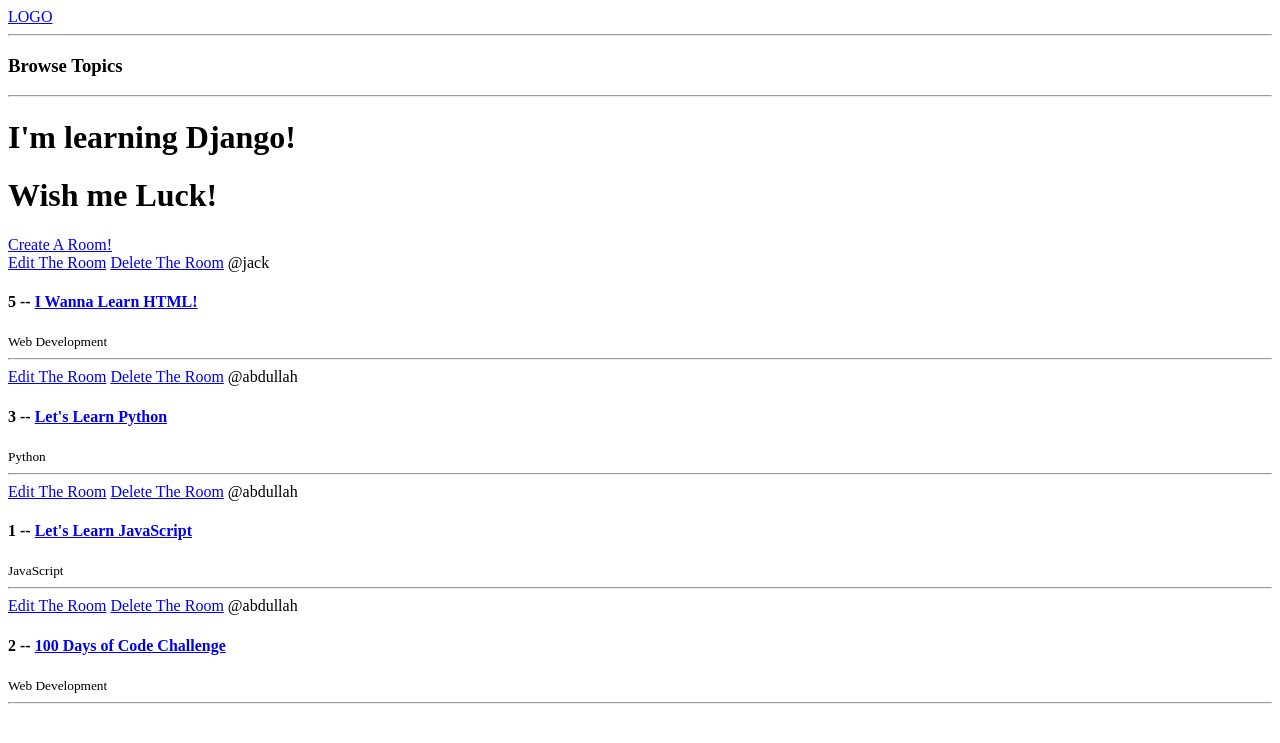
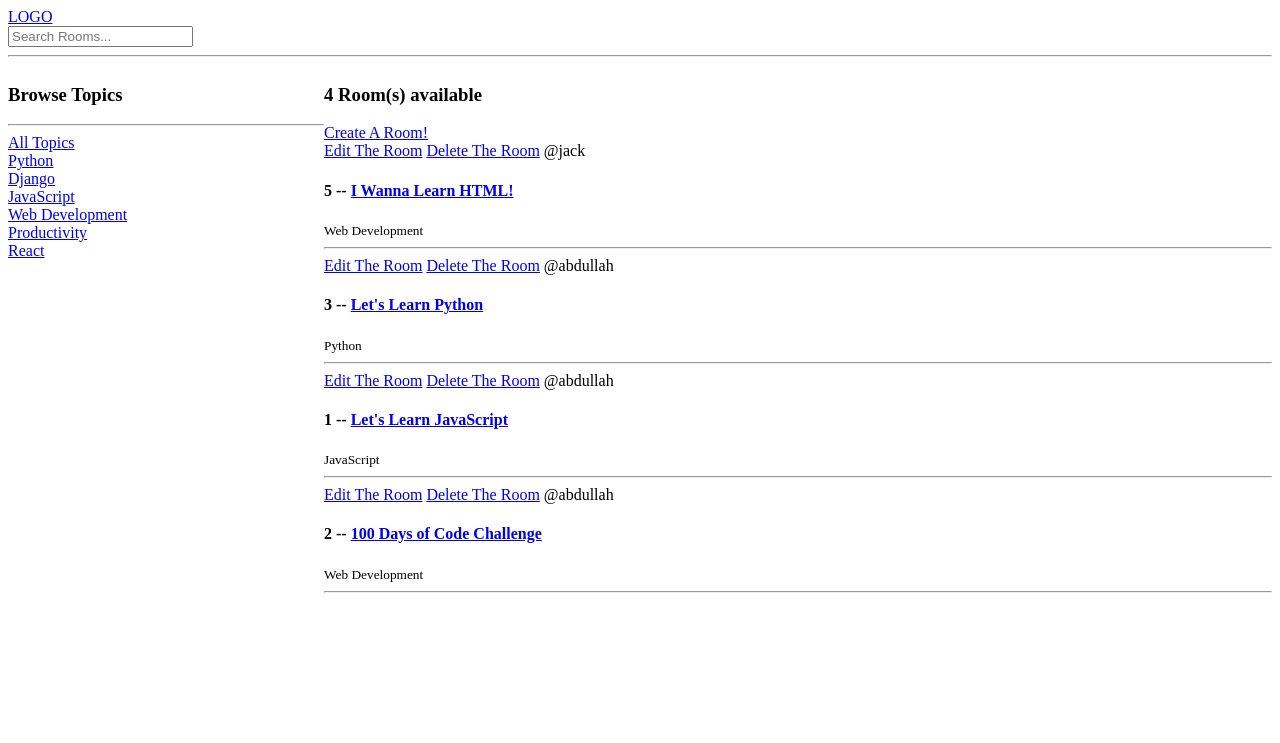
Before and after one commit to AbdullahJaved65/StudyBuddy, a Django app: page / in a window 1280 px wide. Shown: the top 743 px of the page. Run offline with Django 4.2, Linux system fonts and the light colour scheme; data comes from the database, SQL or seed files in the repository.

Commit message:
Added Styling (Second Part), Added Fully Dynamic Search Functionality

```diff
--- a/base/templates/base/home.html
+++ b/base/templates/base/home.html
@@ -1,4 +1,5 @@
 {% extends 'main.html' %}
+
 <!DOCTYPE html>
 <html lang="en">
 <head>
@@ -6,14 +7,27 @@
     <title>Home Page</title>
 </head>
 {% block content %}
+    <style>
+        .home-container {
+            display: grid;
+            grid-template-columns: 1fr 3fr;
+        }
+    </style>
     <body>
     <div class="home-container">
+        <div>
             <h3>Browse Topics</h3>
             <hr>
+            <a href="{% url 'home' %}">All Topics</a>
+            {% for topic in topics %}
+                <div>
+                    <a href="{% url 'home' %}?q={{ topic.name }}">{{ topic.name }}</a>
                 </div>
+            {% endfor %}
+        </div>
+
         <div>
-        <h1>I'm learning Django!</h1>
-        <h1>Wish me Luck!</h1>
+            <h3>{{ room_count }} Room(s) available</h3>
             <a href="{% url 'create-room' %}">Create A Room!</a>
             <div>
                 {% for room in rooms %}
@@ -28,6 +42,8 @@
                 {% endfor %}
             </div>
         </div>
+    </div>
+
     </body>
 {% endblock content %}
 </html>
--- a/base/views.py
+++ b/base/views.py
@@ -2,9 +2,10 @@ from typing import Any
 
 from django.db.models import QuerySet
 from django.shortcuts import render, redirect
+from django.db.models import Q
 
 from .forms import RoomForm
-from .models import Room
+from .models import Room, Topic
 
 
 # Create your views here.
@@ -16,8 +17,16 @@ from .models import Room
 
 
 def home(request):
-    rooms = Room.objects.all()
-    context = {'rooms': rooms}
+    q = request.GET.get('q') \
+        if request.GET.get('q') is not None else ''
+    rooms = Room.objects.filter(
+        Q(topic__name__icontains=q) |
+        Q(name__icontains=q) |
+        Q(description__icontains=q)
+    )
+    room_count = rooms.count()
+    topics = Topic.objects.all()
+    context = {'rooms': rooms, 'topics': topics, 'room_count': room_count}
     return render(request, 'base/home.html', context)
 
 
--- a/templates/navbar.html
+++ b/templates/navbar.html
@@ -6,6 +6,11 @@
 </head>
 <body>
 <a href="/">LOGO</a>
+<form action="{% url 'home' %}" method="get">
+    <label>
+        <input type="text" name="q" placeholder="Search Rooms...">
+    </label>
+</form>
 <hr>
 </body>
 </html>
```
Lines whose indentation alone changed are shown as unchanged.
